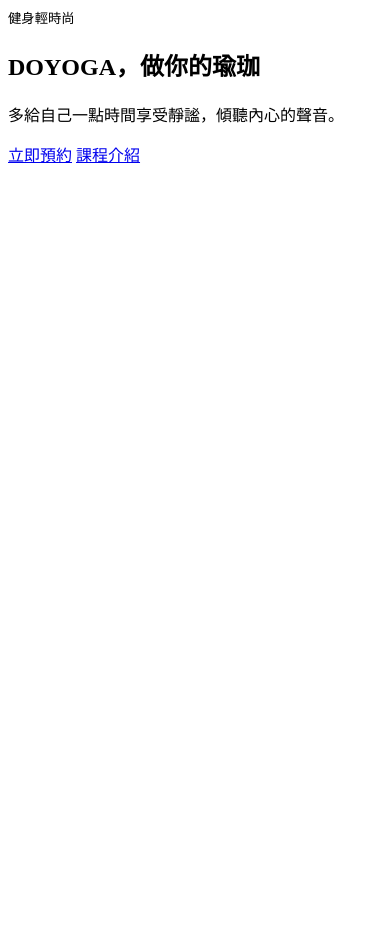
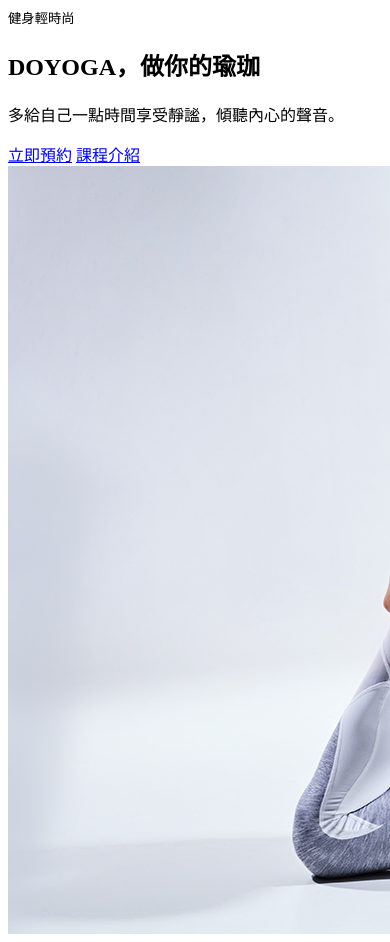
Before and after one commit to hungcurry/webLayout-2021-week08, a Node project: template app/views/modules/jumbotron.ejs in a window 390 px wide; the page is wider, and only the part inside the window is pictured. Before the commit the page ends 163 px from the top of that part, so only its background shows below. Run offline with Node 20 templates, Linux system fonts and the light colour scheme; the template is opened without the code that fills it, so the values that code supplies are empty.

Commit message:
更改版頭

```diff
--- a/app/assets/style/config/_variables.scss
+++ b/app/assets/style/config/_variables.scss
@@ -67,9 +67,9 @@
 // scss-docs-end colors-map
 
 // scss-docs-start theme-color-variables
-$primary:       #907A7B !default; // $blue
-$secondary:     #C0A4A5 !default; // $gray-600
-$thirdly:       #F5F0E7 !default;
+$primary:       #80839d !default; // $blue
+$secondary:     #6b719f !default; // $gray-600
+$thirdly:       #f1f6fa !default;
 $fourthly:      #EFEFEF !default;
 $white:         $white !default;
 $black:         $black !default;
--- a/app/views/modules/jumbotron.ejs
+++ b/app/views/modules/jumbotron.ejs
@@ -1,15 +1,17 @@
 <section class="jumbotron <%= current !== 'index' ? 'd-none' : 'true' -%>">
-  <div class="container text-white h-100">
-    <div class="row align-items-center h-100">
-      <div class="col-md-8 offset-lg-1 col-lg-5 text-muted">
-        <small class="fz-base mb-2 mb-md-0">健身輕時尚</small>
-        <h2 class="fz-xl fz-md-3xl">DOYOGA，做你的瑜珈</h2>
-        <p class="fz-m fz-md-l mb-4">多給自己一點時間享受靜謐，傾聽內心的聲音。</p>
-        <div class="d-flex">
-          <a href="./reservation.html" class="btn btn-lg btn-reservation btn-thirdly fz-m me-2">立即預約</a>
-          <a href="./course.html" class="btn btn-lg btn-course btn-secondary text-white fz-m">課程介紹</a>
-        </div>
+  <div class="topic h-100">
+    <div class="slogan text-muted">
+      <small class="fz-base mb-2 mb-md-0">健身輕時尚</small>
+      <h2 class="fz-l fz-md-3xl">DOYOGA，做你的瑜珈</h2>
+      <p class="fz-s fz-md-l mb-4">多給自己一點時間享受靜謐，傾聽內心的聲音。</p>
+      <div class="d-flex">
+        <a href="./reservation.html" class="btn btn-lg btn-reservation btn-thirdly fz-m me-2">立即預約</a>
+        <a href="./course.html" class="btn btn-lg btn-course btn-secondary text-white fz-m">課程介紹</a>
       </div>
     </div>
   </div>
+  <picture>
+    <source media="(min-width: 768px)" srcset="../../assets/images/banner.jpg" />
+    <img src="../../assets/images/banner768.jpg" alt="健身輕時尚" class="bannerKV" />
+  </picture>
 </section>
```
Also changed, not shown: app/assets/style/modules/_jumbotron.scss (+43 -5 lines), app/assets/images/banner.jpg, app/assets/images/banner768.jpg (added), 1 other file.
